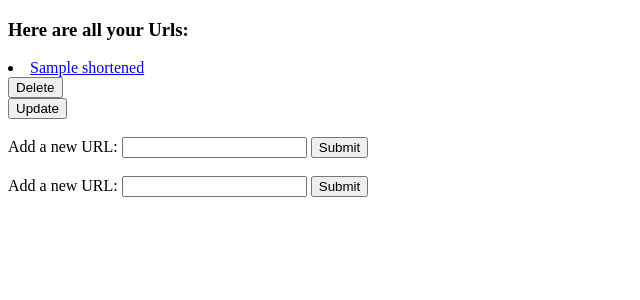
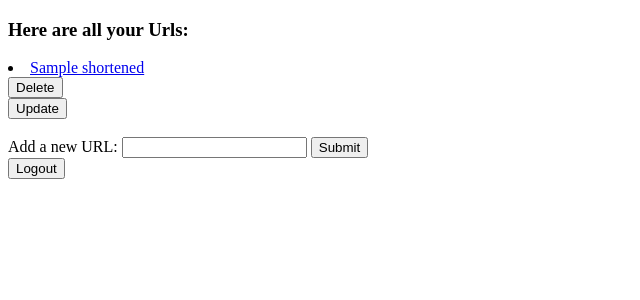
Before and after one commit to bopopescu/urlexpander2, a Django app: template templates/urlexpander2/index.html in a window 1280 px wide. Shown: the top 300 px of the page, without its empty margins (0-640 px from the left). Run offline with Django 3.2, Linux system fonts and the light colour scheme; the template is opened without the code that fills it: most values are stand-ins (such as "Sample title", 1, 10 or a date in 2020); parts of the project's set-up code (start-up, migrations or seed data) failed here and were passed over.

Commit message:
Logout button reformat

```diff
--- a/templates/urlexpander2/index.html
+++ b/templates/urlexpander2/index.html
@@ -32,10 +32,7 @@
 
 <form action='{% url 'urlexpander2:logout_user' %}' method="post">
     {% csrf_token %}
-    <br>
-    <label for="new_url">Add a new URL: </label>
-    <input type="text" name="new_url" required>
-    <input type="submit" value = "Submit">
+    <input type="submit" value = "Logout">
 </form>
 </body>
 </html>
```
